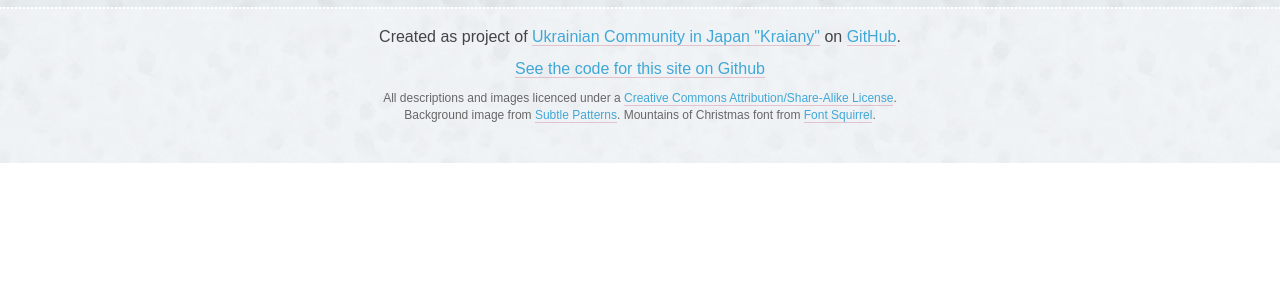
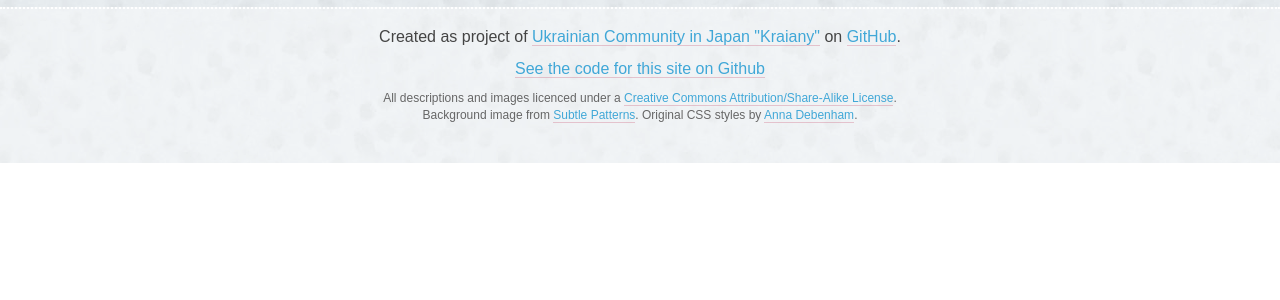
Before and after one commit to Kraiany/ukraine-info, a Jekyll site: the page built from index.md, in a window 1280 px wide. Shown: the part 229-529 px from the top of the page. Built offline with Jekyll 4.4.1, drawn with Linux system fonts in a browser that asks for light colours; Markdown is read by kramdown in place of the engine named in the settings.

Commit message:
Added more attributions

```diff
--- a/_includes/foot.html
+++ b/_includes/foot.html
@@ -2,7 +2,7 @@
         <p>Created as project of <a href="https://www.facebook.com/groups/371541230835/">Ukrainian Community in Japan "Kraiany"</a> on <a href="https://github.com/Kraiany">GitHub</a>.</p>
         <p><a href="https://github.com/anahorny/ukraine-info">See the code for this site on Github</a></p>
         <small>All descriptions and images licenced under a <a href="http://creativecommons.org/licenses/by-sa/3.0/">Creative Commons Attribution/Share-Alike License</a>.</small>
-        <small>Background image from <a href="http://subtlepatterns.com/">Subtle Patterns</a>. Mountains of Christmas font from <a href="http://www.fontsquirrel.com/fonts/mountains-of-christmas">Font Squirrel</a>.</small>
+        <small>Background image from <a href="http://subtlepatterns.com/">Subtle Patterns</a>. Original CSS styles by <a href="https://github.com/maban">Anna Debenham</a>.</small>
     </footer>
 
     </div>
```
